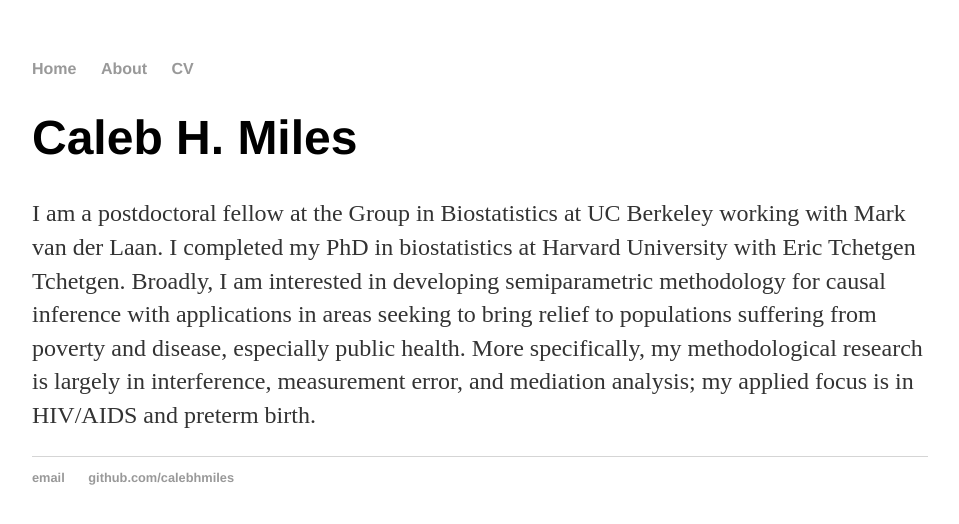
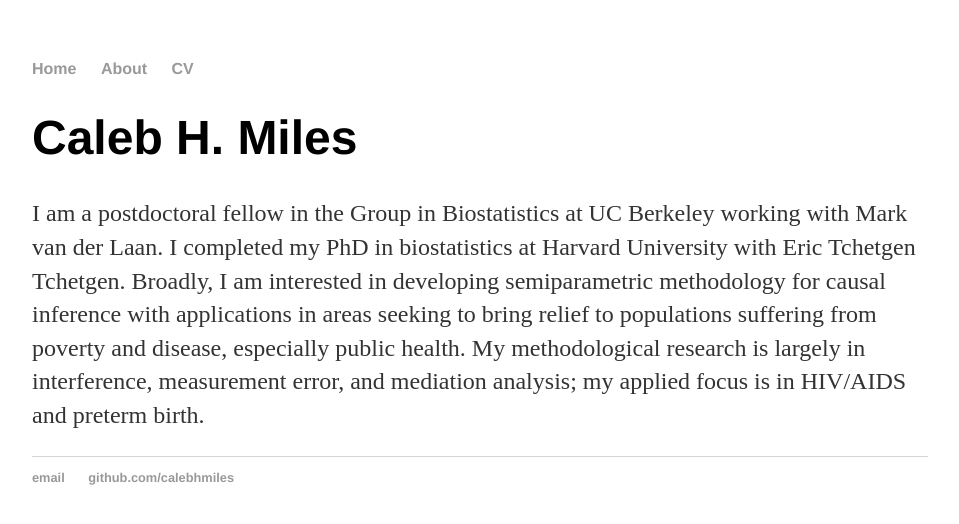
Before and after one commit to calebhmiles/calebhmiles.github.io, a Jekyll site: the page built from index.html, in a window 1280 px wide. Shown: the top 524 px of the page, without its empty margins (160-1119 px from the left). Built offline with Jekyll 4.4.1, drawn with Linux system fonts in a browser that asks for light colours.

Commit message:
Update index.html
minor edits

```diff
--- a/index.html
+++ b/index.html
@@ -4,5 +4,5 @@
 ---
 <div class="blurb">
 	<h1>Caleb H. Miles</h1>
-	<p>I am a postdoctoral fellow at the Group in Biostatistics at UC Berkeley working with Mark van der Laan. I completed my PhD in biostatistics at Harvard University with Eric Tchetgen Tchetgen. Broadly, I am interested in developing semiparametric methodology for causal inference with applications in areas seeking to bring relief to populations suffering from poverty and disease, especially public health. More specifically, my methodological research is largely in interference, measurement error, and mediation analysis; my applied focus is in HIV/AIDS and preterm birth.</p>
+	<p>I am a postdoctoral fellow in the Group in Biostatistics at UC Berkeley working with Mark van der Laan. I completed my PhD in biostatistics at Harvard University with Eric Tchetgen Tchetgen. Broadly, I am interested in developing semiparametric methodology for causal inference with applications in areas seeking to bring relief to populations suffering from poverty and disease, especially public health. My methodological research is largely in interference, measurement error, and mediation analysis; my applied focus is in HIV/AIDS and preterm birth.</p>
 </div><!-- /.blurb -->
```
